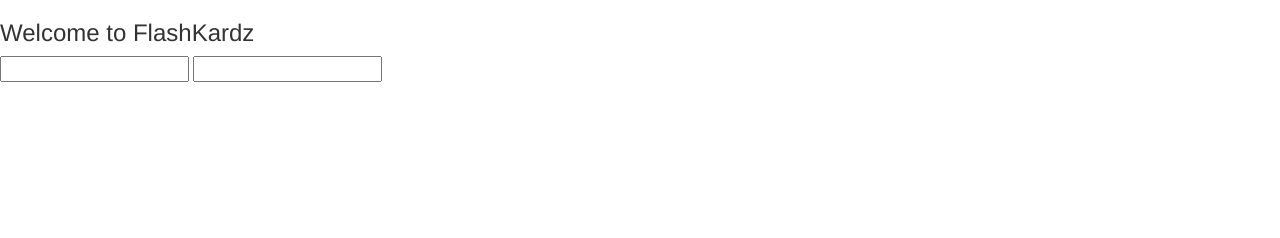
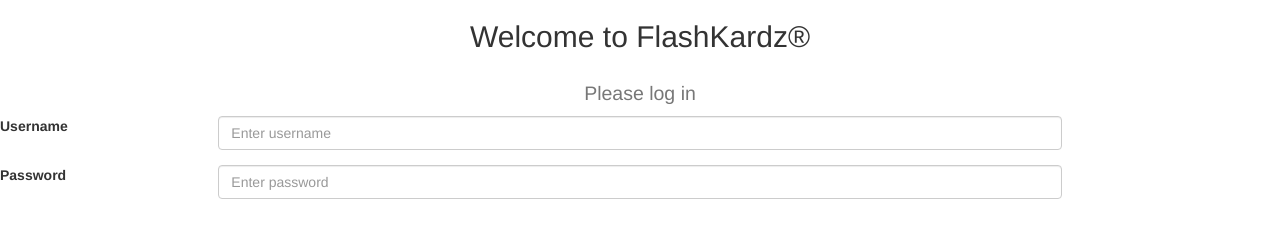
Before and after one commit to jonnywilhite/Flashcards, a website: page public/index.html in a window 1280 px wide. Drawn offline with nearby package versions, Linux system fonts and the light colour scheme; some packages are replaced by stand-ins of ours.

Commit message:
added to login page

```diff
--- a/public/login.html
+++ b/public/login.html
@@ -1,6 +1,22 @@
 <div ng-controller="loginCtrl">
-  <h3>Welcome to FlashKardz</h3>
+  <h2 class="text-center">Welcome to FlashKardz®</h2>
+  <h2 class="text-center"><small>Please log in</small></h2>
 
-  <input type="text" ng-model="loginCtrlData.username">
-  <input type="text" ng-model="loginCtrlData.password">
+  <form>
+    <div class="form-group row">
+      <label for="my-username" class="col-sm-2 col-form-label">Username</label>
+      <div class="col-sm-8">
+        <input class="form-control" type="text" placeholder="Enter username" ng-model="loginCtrlData.username" id="my-username">
+      </div>
+    </div>
+
+    <div class="form-group row">
+      <label for="my-password" class="col-sm-2 col-form-label">Password</label>
+      <div class="col-sm-8">
+        <input class="form-control" type="password" placeholder="Enter password" ng-model="loginCtrlData.password" id="my-password">
+      </div>
+    </div>
+
+  </form>
+
 </div>
```
